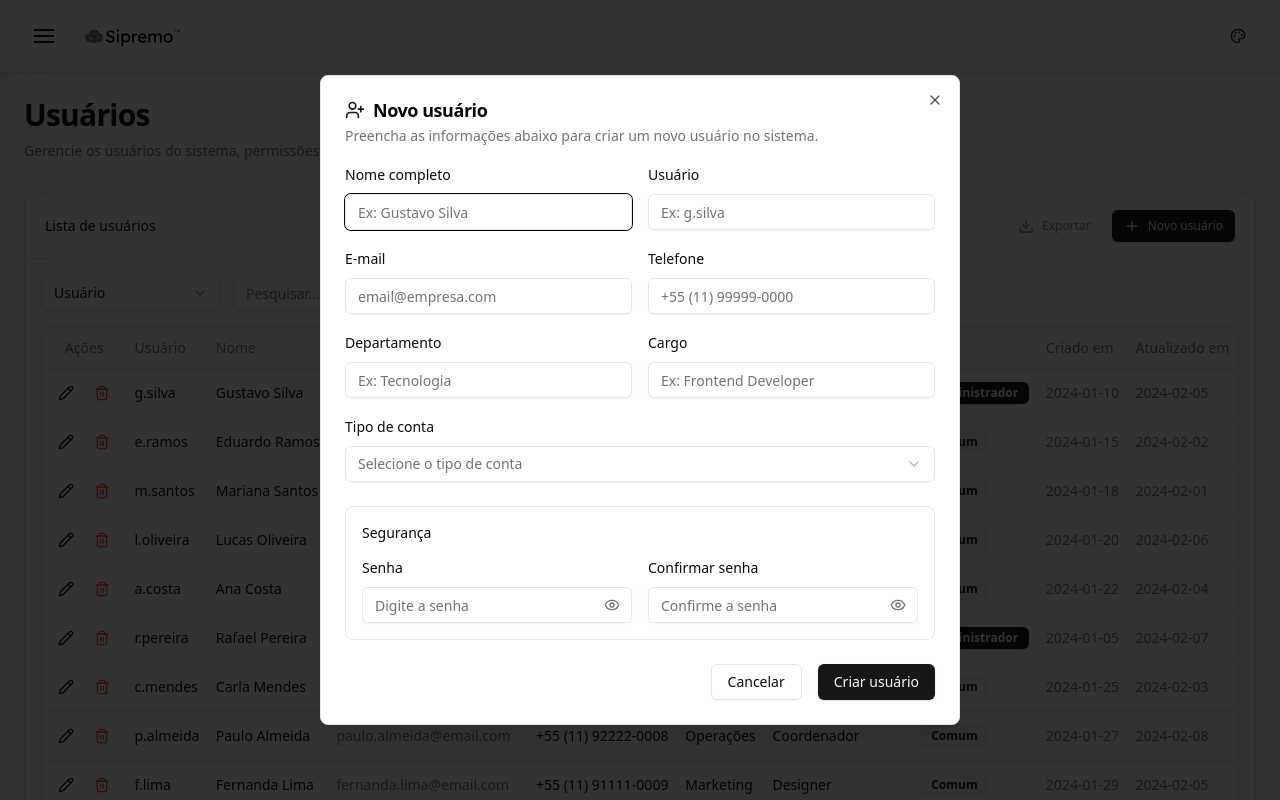
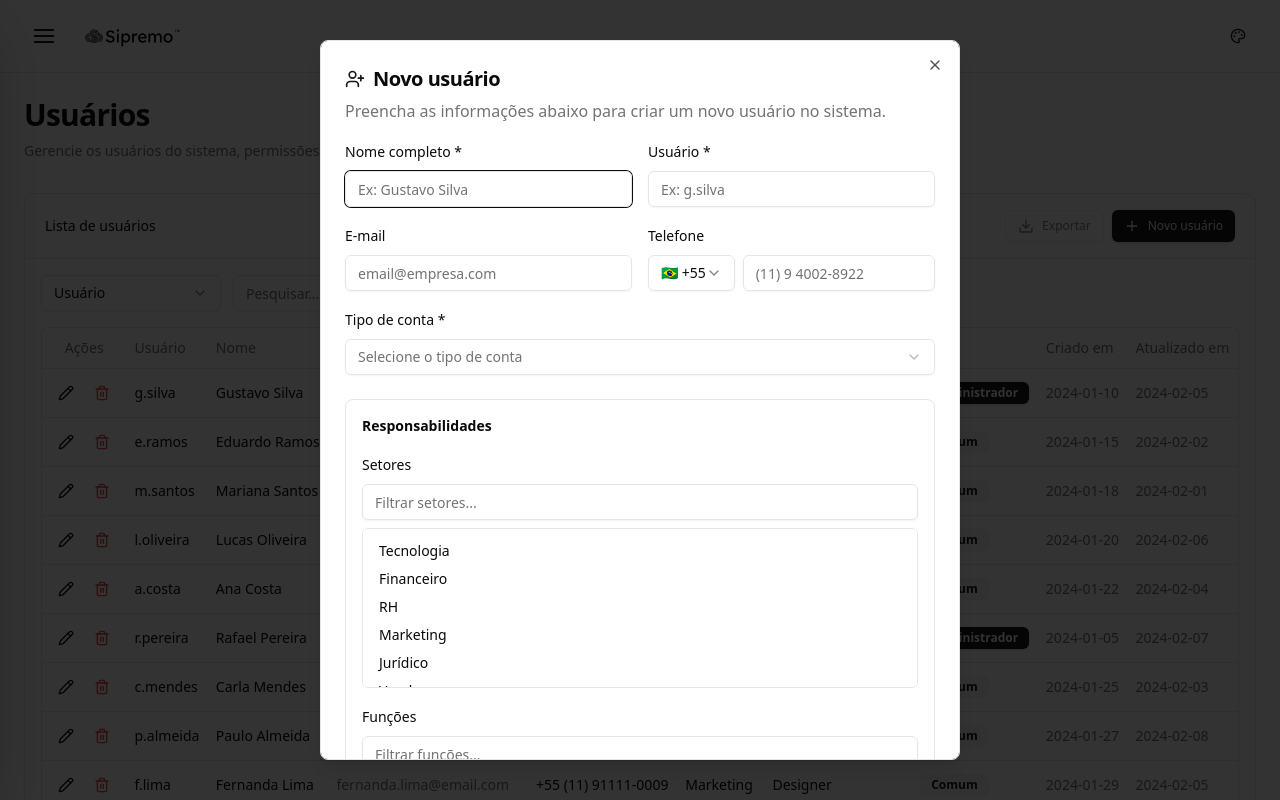
Before and after one commit to gustavosilva-sipremo/mcs-white-label-front, a React (Vite) app: page /users in a window 1280 px wide. Both pictures are taken after a click on the button "Novo usuário". Shown: the top 800 px of the page. Built offline with nearby package versions, Linux system fonts and the light colour scheme.

Commit message:
Users ++

```diff
--- /dev/null
+++ b/src/components/others/PhoneInput.tsx
@@ -0,0 +1,110 @@
+import { useEffect, useState } from "react";
+import { Input } from "@/components/ui/input";
+import {
+  Select,
+  SelectContent,
+  SelectItem,
+  SelectTrigger,
+  SelectValue,
+} from "@/components/ui/select";
+
+type Country = "BR" | "US";
+
+interface PhoneInputProps {
+  value: string; // valor final: +5511940028922
+  onChange: (value: string) => void;
+}
+
+const COUNTRIES = {
+  BR: {
+    name: "Brasil",
+    flag: "🇧🇷",
+    ddi: "+55",
+    mask: (digits: string) => {
+      const d = digits.slice(0, 11);
+      return d
+        .replace(/^(\d{2})(\d)/, "($1) $2")
+        .replace(/(\d{1})(\d{4})(\d{0,4})$/, "$1 $2-$3");
+    },
+    maxLength: 11,
+  },
+  US: {
+    name: "Estados Unidos",
+    flag: "🇺🇸",
+    ddi: "+1",
+    mask: (digits: string) => {
+      const d = digits.slice(0, 10);
+      return d
+        .replace(/^(\d{3})(\d)/, "($1) $2")
+        .replace(/(\d{3})(\d{0,4})$/, "$1-$2");
+    },
+    maxLength: 10,
+  },
+};
+
+export function PhoneInput({ value, onChange }: PhoneInputProps) {
+  const [country, setCountry] = useState<Country>("BR");
+  const [rawDigits, setRawDigits] = useState("");
+
+  // Inicializa rawDigits quando value externo mudar
+  useEffect(() => {
+    if (!value) return setRawDigits("");
+    const ddi = COUNTRIES[country].ddi.replace("+", "");
+    if (value.startsWith(`+${ddi}`)) {
+      setRawDigits(value.slice(ddi.length + 1)); // remove +DDI
+    }
+  }, [value, country]);
+
+  function handleNumberChange(val: string) {
+    const onlyDigits = val.replace(/\D/g, "");
+    const newDigits = onlyDigits.slice(0, COUNTRIES[country].maxLength);
+    setRawDigits(newDigits);
+
+    // Atualiza somente se diferente
+    const newValue = `+${COUNTRIES[country].ddi.replace("+", "")}${newDigits}`;
+    if (newValue !== value) {
+      onChange(newValue);
+    }
+  }
+
+  function handleCountryChange(newCountry: Country) {
+    setCountry(newCountry);
+
+    // Ajusta rawDigits para não exceder novo país
+    setRawDigits((prev) => prev.slice(0, COUNTRIES[newCountry].maxLength));
+
+    const ddi = COUNTRIES[newCountry].ddi.replace("+", "");
+    const newValue = `+${ddi}${rawDigits.slice(0, COUNTRIES[newCountry].maxLength)}`;
+    if (newValue !== value) {
+      onChange(newValue);
+    }
+  }
+
+  const maskedValue = COUNTRIES[country].mask(rawDigits);
+
+  return (
+    <div className="space-y-2">
+      <div className="flex gap-2">
+        <Select
+          value={country}
+          onValueChange={(v) => handleCountryChange(v as Country)}
+        >
+          <SelectTrigger className="w-[110px]">
+            <SelectValue />
+          </SelectTrigger>
+
+          <SelectContent>
+            <SelectItem value="BR">🇧🇷 +55</SelectItem>
+            <SelectItem value="US">🇺🇸 +1</SelectItem>
+          </SelectContent>
+        </Select>
+
+        <Input
+          placeholder={country === "BR" ? "(11) 9 4002-8922" : "(415) 555-2671"}
+          value={maskedValue}
+          onChange={(e) => handleNumberChange(e.target.value)}
+        />
+      </div>
+    </div>
+  );
+}
--- /dev/null
+++ b/src/components/others/Responsibilities.tsx
@@ -0,0 +1,137 @@
+// src/components/users/Responsibilities.tsx
+import { useState, useMemo } from "react";
+import { Label } from "@/components/ui/label";
+import { Input } from "@/components/ui/input";
+
+interface ResponsibilitiesProps {
+  sectors: string[];
+  roles: string[];
+  onChange: (field: "sectors" | "roles", value: string[]) => void;
+}
+
+const SECTORS = [
+  "Tecnologia",
+  "Financeiro",
+  "RH",
+  "Marketing",
+  "Jurídico",
+  "Vendas",
+  "Suporte",
+  "Logística",
+];
+const ROLES = [
+  "Desenvolvedor Frontend",
+  "Desenvolvedor Backend",
+  "Analista",
+  "Gerente",
+  "Coordenador",
+  "Estagiário",
+  "Designer",
+  "Product Owner",
+];
+
+export function Responsibilities({
+  sectors,
+  roles,
+  onChange,
+}: ResponsibilitiesProps) {
+  const [sectorFilter, setSectorFilter] = useState("");
+  const [roleFilter, setRoleFilter] = useState("");
+
+  const filteredSectors = useMemo(
+    () =>
+      SECTORS.filter((s) =>
+        s.toLowerCase().includes(sectorFilter.toLowerCase()),
+      ),
+    [sectorFilter],
+  );
+
+  const filteredRoles = useMemo(
+    () =>
+      ROLES.filter((r) => r.toLowerCase().includes(roleFilter.toLowerCase())),
+    [roleFilter],
+  );
+
+  const toggleSelection = (
+    list: string[],
+    item: string,
+    field: "sectors" | "roles",
+  ) => {
+    const newList = list.includes(item)
+      ? list.filter((i) => i !== item)
+      : [...list, item];
+    onChange(field, newList);
+  };
+
+  const renderChips = (list: string[], field: "sectors" | "roles") =>
+    list.length > 0 ? (
+      <div className="flex flex-wrap gap-2 mb-2">
+        {list.map((item) => (
+          <span
+            key={item}
+            className="inline-flex items-center bg-primary/20 text-primary px-2 py-1 rounded-full text-sm font-medium cursor-pointer select-none transition hover:bg-primary/30"
+            onClick={() => toggleSelection(list, item, field)}
+          >
+            {item} &times;
+          </span>
+        ))}
+      </div>
+    ) : null;
+
+  const renderDropdown = (
+    list: string[],
+    selected: string[],
+    field: "sectors" | "roles",
+  ) => (
+    <div className="max-h-40 overflow-y-auto border rounded-md p-2 bg-background">
+      {list.map((item) => (
+        <label
+          key={item}
+          className={`flex items-center justify-between cursor-pointer rounded-md px-2 py-1 text-sm transition ${
+            selected.includes(item)
+              ? "bg-primary/10 border border-primary text-primary font-medium"
+              : "hover:bg-primary/5 text-foreground"
+          }`}
+        >
+          <span>{item}</span>
+          <input
+            type="checkbox"
+            className="hidden"
+            checked={selected.includes(item)}
+            onChange={() => toggleSelection(selected, item, field)}
+          />
+        </label>
+      ))}
+    </div>
+  );
+
+  return (
+    <div className="rounded-lg border border-border p-4 bg-background space-y-4">
+      <p className="text-sm font-semibold text-foreground">Responsabilidades</p>
+
+      {/* Setores */}
+      <div className="space-y-2">
+        <Label>Setores</Label>
+        <Input
+          placeholder="Filtrar setores..."
+          value={sectorFilter}
+          onChange={(e) => setSectorFilter(e.target.value)}
+        />
+        {renderChips(sectors, "sectors")}
+        {renderDropdown(filteredSectors, sectors, "sectors")}
+      </div>
+
+      {/* Funções */}
+      <div className="space-y-2">
+        <Label>Funções</Label>
+        <Input
+          placeholder="Filtrar funções..."
+          value={roleFilter}
+          onChange={(e) => setRoleFilter(e.target.value)}
+        />
+        {renderChips(roles, "roles")}
+        {renderDropdown(filteredRoles, roles, "roles")}
+      </div>
+    </div>
+  );
+}
--- a/src/components/others/create-user-modal.tsx
+++ b/src/components/others/create-user-modal.tsx
@@ -13,64 +13,95 @@ import {
 import { Button } from "@/components/ui/button";
 import { Input } from "@/components/ui/input";
 import { Label } from "@/components/ui/label";
-
 import {
   Select,
+  SelectTrigger,
+  SelectValue,
   SelectContent,
   SelectItem,
-  SelectTrigger,
-  SelectValue,
 } from "@/components/ui/select";
 
 import { PasswordFields } from "@/components/others/PasswordFields";
+import { PhoneInput } from "@/components/others/PhoneInput";
+import { Responsibilities } from "./Responsibilities";
 
 interface CreateUserModalProps {
   open: boolean;
   onOpenChange: (open: boolean) => void;
 }
 
+interface FormData {
+  name: string;
+  username: string;
+  email: string;
+  phone: string;
+  sectors: string[];
+  roles: string[];
+  accountType: string;
+  password: string;
+  confirmPassword: string;
+}
+
 export function CreateUserModal({ open, onOpenChange }: CreateUserModalProps) {
-  const [formData, setFormData] = useState({
+  const initialState: FormData = {
     name: "",
     username: "",
     email: "",
     phone: "",
-    department: "",
-    role: "",
+    sectors: [],
+    roles: [],
     accountType: "",
     password: "",
     confirmPassword: "",
-  });
+  };
 
-  function handleChange<K extends keyof typeof formData>(
+  const [formData, setFormData] = useState<FormData>(initialState);
+
+  const handleChange = <K extends keyof FormData>(
     field: K,
-    value: string,
-  ) {
-    setFormData((prev) => ({
-      ...prev,
-      [field]: value,
-    }));
-  }
+    value: string | string[],
+  ) => {
+    setFormData((prev) => ({ ...prev, [field]: value as any }));
+  };
 
-  function handleSubmit(e: React.FormEvent) {
+  const handleSubmit = (e: React.FormEvent) => {
     e.preventDefault();
+    const requiredFields: (keyof FormData)[] = [
+      "name",
+      "username",
+      "accountType",
+      "password",
+    ];
 
-    // Apenas visual / funcional por enquanto
+    const missing = requiredFields.filter((field) => {
+      const val = formData[field];
+      return Array.isArray(val) ? val.length === 0 : !val;
+    });
+
+    if (missing.length > 0) {
+      alert(`Preencha os campos obrigatórios: ${missing.join(", ")}`);
+      return;
+    }
+
     console.log("Novo usuário:", formData);
+    onOpenChange(false);
+    setFormData(initialState);
+  };
 
+  const handleCancel = () => {
     onOpenChange(false);
-  }
+    setFormData(initialState);
+  };
 
   return (
     <Dialog open={open} onOpenChange={onOpenChange}>
-      <DialogContent className="sm:max-w-[640px]">
+      <DialogContent className="sm:max-w-[640px] max-h-[90vh] overflow-y-auto p-4 sm:p-6">
         <DialogHeader>
-          <DialogTitle className="flex items-center gap-2">
+          <DialogTitle className="flex items-center gap-2 text-lg sm:text-xl">
             <UserPlus className="h-5 w-5 text-primary" />
             Novo usuário
           </DialogTitle>
-
-          <DialogDescription>
+          <DialogDescription className="text-sm sm:text-base">
             Preencha as informações abaixo para criar um novo usuário no
             sistema.
           </DialogDescription>
@@ -80,7 +111,7 @@ export function CreateUserModal({ open, onOpenChange }: CreateUserModalProps) {
           {/* Dados principais */}
           <div className="grid grid-cols-1 gap-4 sm:grid-cols-2">
             <div className="space-y-2">
-              <Label>Nome completo</Label>
+              <Label>Nome completo *</Label>
               <Input
                 placeholder="Ex: Gustavo Silva"
                 value={formData.name}
@@ -89,7 +120,7 @@ export function CreateUserModal({ open, onOpenChange }: CreateUserModalProps) {
             </div>
 
             <div className="space-y-2">
-              <Label>Usuário</Label>
+              <Label>Usuário *</Label>
               <Input
                 placeholder="Ex: g.silva"
                 value={formData.username}
@@ -109,38 +140,20 @@ export function CreateUserModal({ open, onOpenChange }: CreateUserModalProps) {
 
             <div className="space-y-2">
               <Label>Telefone</Label>
-              <Input
-                placeholder="+55 (11) 99999-0000"
+              <PhoneInput
                 value={formData.phone}
-                onChange={(e) => handleChange("phone", e.target.value)}
+                onChange={(value) => handleChange("phone", value)}
               />
             </div>
 
-            <div className="space-y-2">
-              <Label>Departamento</Label>
-              <Input
-                placeholder="Ex: Tecnologia"
-                value={formData.department}
-                onChange={(e) => handleChange("department", e.target.value)}
-              />
-            </div>
-
-            <div className="space-y-2">
-              <Label>Cargo</Label>
-              <Input
-                placeholder="Ex: Frontend Developer"
-                value={formData.role}
-                onChange={(e) => handleChange("role", e.target.value)}
-              />
-            </div>
-
+            {/* Tipo de conta */}
             <div className="space-y-2 sm:col-span-2">
-              <Label>Tipo de conta</Label>
+              <Label>Tipo de conta *</Label>
               <Select
                 value={formData.accountType}
                 onValueChange={(value) => handleChange("accountType", value)}
               >
-                <SelectTrigger>
+                <SelectTrigger className="w-full">
                   <SelectValue placeholder="Selecione o tipo de conta" />
                 </SelectTrigger>
                 <SelectContent>
@@ -151,12 +164,18 @@ export function CreateUserModal({ open, onOpenChange }: CreateUserModalProps) {
             </div>
           </div>
 
+          {/* Responsabilidades */}
+          <Responsibilities
+            sectors={formData.sectors}
+            roles={formData.roles}
+            onChange={(field, value) => handleChange(field, value)}
+          />
+
           {/* Senha */}
           <div className="rounded-lg border border-border p-4">
             <p className="mb-3 text-sm font-medium text-foreground">
-              Segurança
+              Segurança *
             </p>
-
             <PasswordFields
               password={formData.password}
               confirmPassword={formData.confirmPassword}
@@ -165,15 +184,10 @@ export function CreateUserModal({ open, onOpenChange }: CreateUserModalProps) {
           </div>
 
           {/* Ações */}
-          <DialogFooter className="gap-2">
-            <Button
-              type="button"
-              variant="outline"
-              onClick={() => onOpenChange(false)}
-            >
+          <DialogFooter className="flex flex-col sm:flex-row gap-2 sm:justify-end">
+            <Button type="button" variant="outline" onClick={handleCancel}>
               Cancelar
             </Button>
-
             <Button type="submit">Criar usuário</Button>
           </DialogFooter>
         </form>
```
Also changed, not shown: src/core/renders/layouts/LayoutRenderer.tsx (+42 -14 lines).
